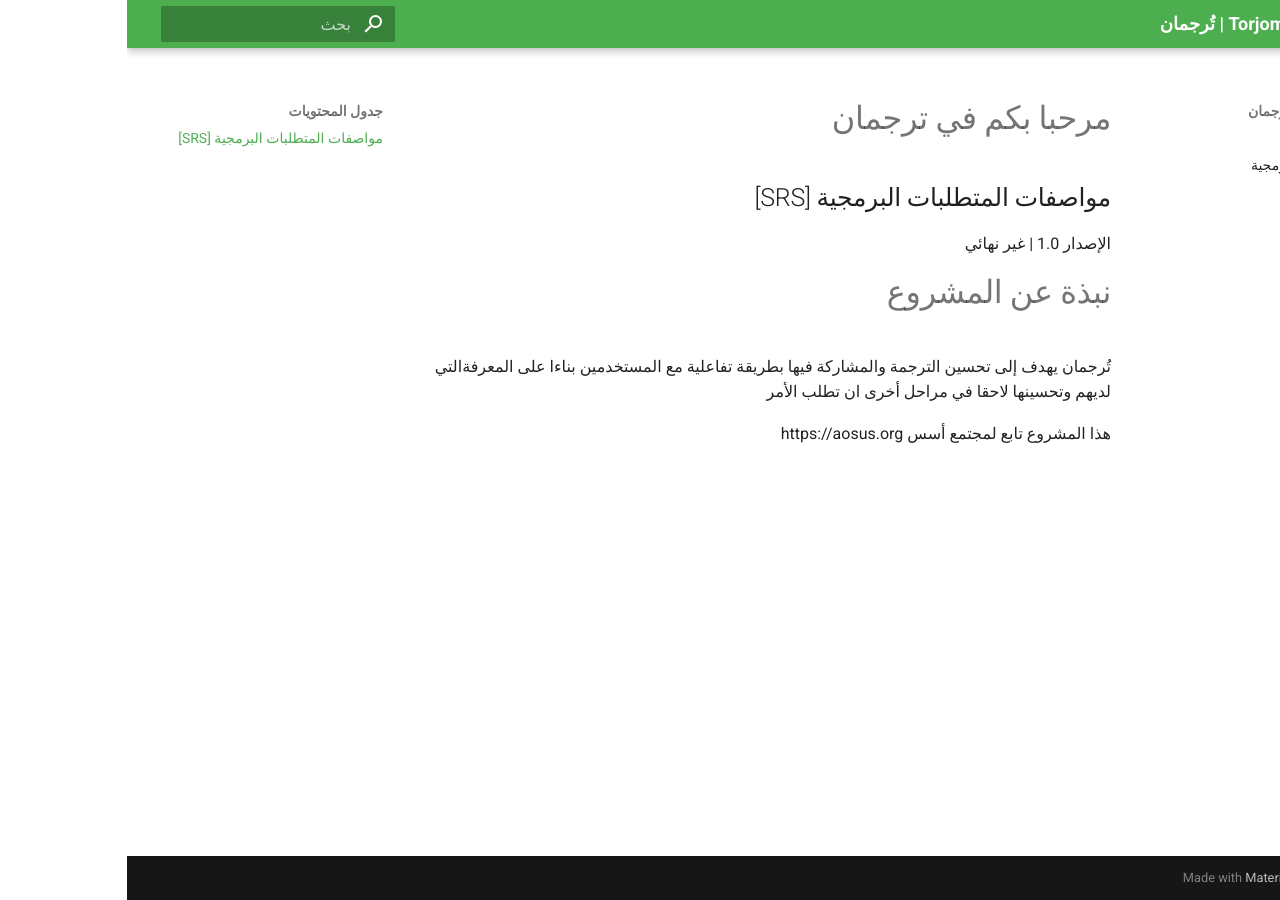
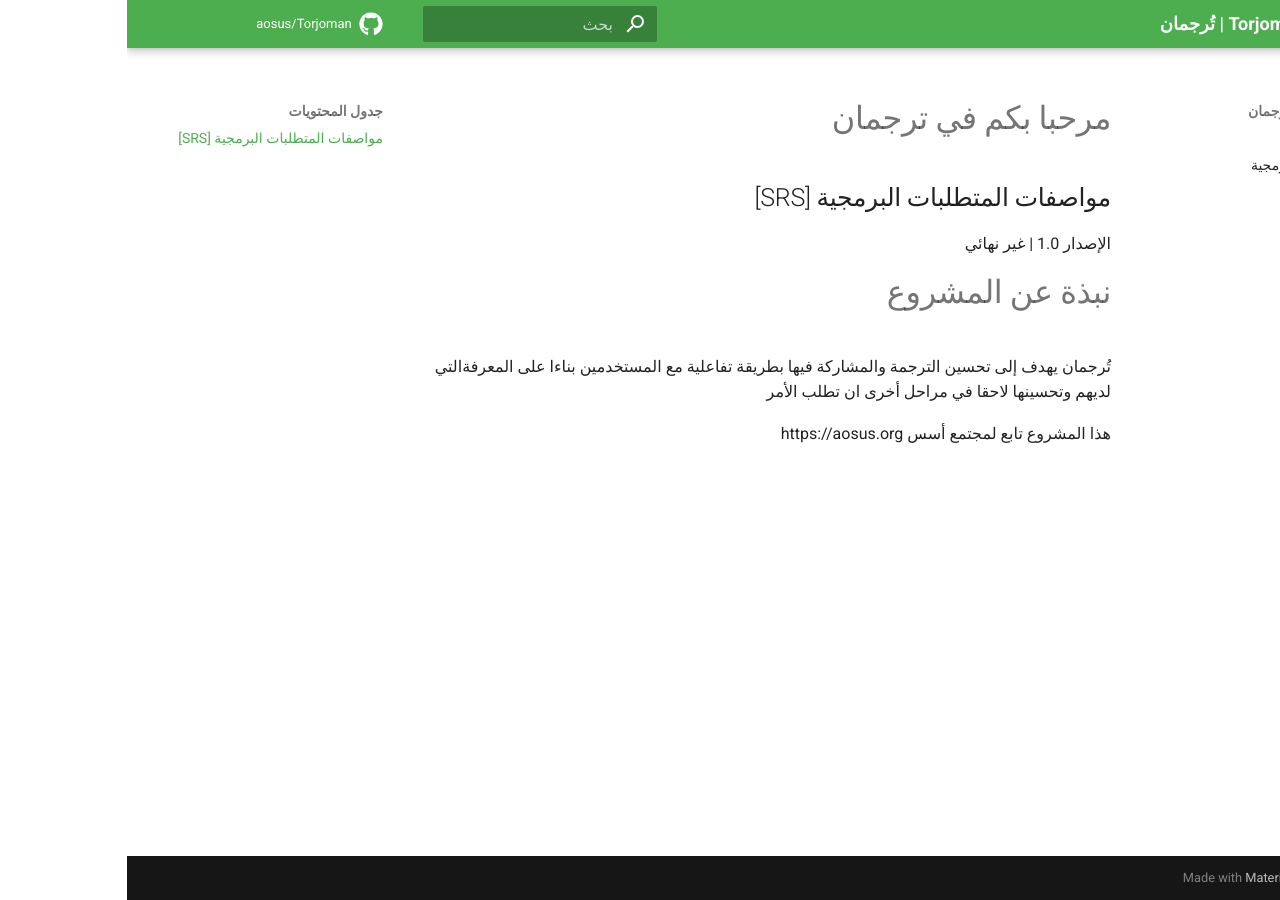
Before and after one commit to aosus/Torjoman, an MkDocs documentation site: the page built from docs/source/index.md, in a window 1280 px wide. Built offline with MkDocs 1.6.1 and Material for MkDocs 9.7.7, drawn with Linux system fonts in a browser that asks for light colours; comment, search, counter and statistics services are not loaded.

Commit message:
Add repo and Edit URI

```diff
--- a/docs/mkdocs.yml
+++ b/docs/mkdocs.yml
@@ -1,10 +1,15 @@
 site_name:  Torjoman | تُرجمان
 docs_dir: 'source'
 site_url: https://torojoman.aosus.dev
+repo_name: aosus/Torjoman
+repo_url: https://github.com/aosus/Torjoman
+edit_uri: https://github.com/aosus/Torjoman/_edit/dev/docs/source
 
 theme:
   name: material
   custom_dir: overrides
+  icon:
+    repo: fontawesome/brands/github
   features:
     - search.suggest
     - search.highlight
```
